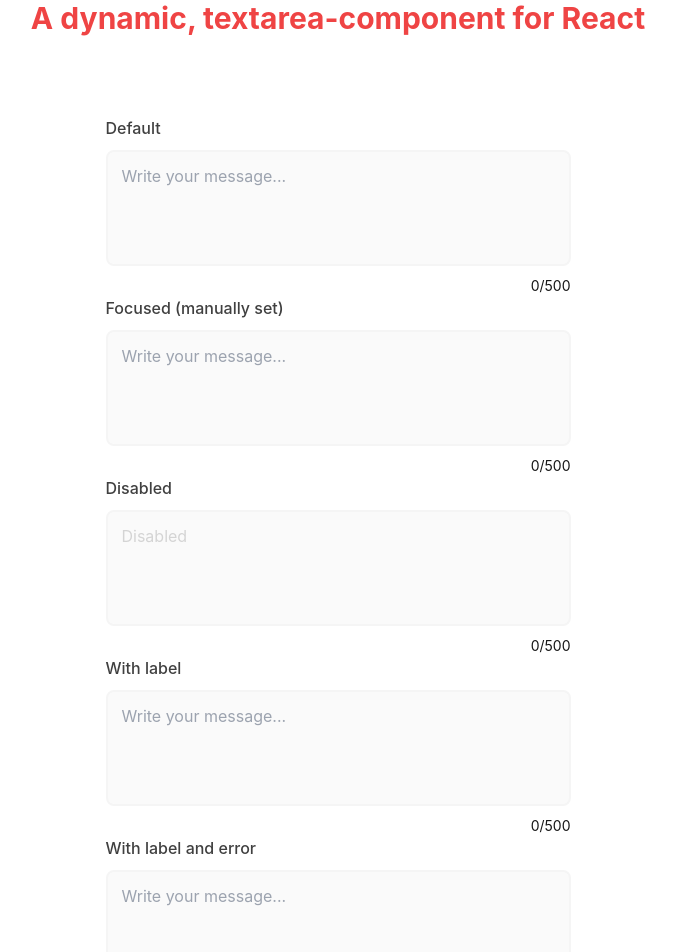
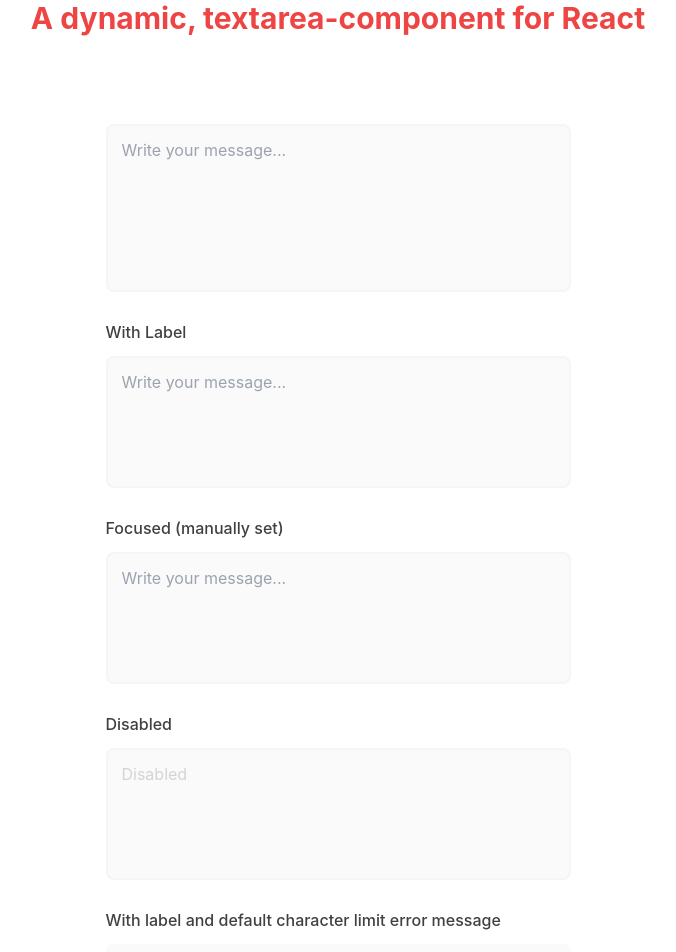
Before and after one commit to amandakoster/textarea-component, a React (Create React App) app: page / in a window 1280 px wide. Shown: the top 952 px of the page, without its empty margins (302-978 px from the left). Built offline with nearby package versions, Linux system fonts and the light colour scheme.

Commit message:
adds the option for a custome errorMesssage or default errorMessage

```diff
--- a/src/App.js
+++ b/src/App.js
@@ -1,17 +1,28 @@
 import "./App.css";
 import TextArea from "./TextArea";
 
+const maxText =
+  "This text exceeds the character limit for demonstration purposes... Lorem ipsum dolor sit amet, consectetur adipiscing elit, sed do eiusmod tempor incididunt ut labore et dolore magna aliqua. Ut enim ad minim veniam, quis nostrud exercitation ullamco laboris nisi ut aliquip ex ea commodo consequat. Duis aute irure dolor in reprehenderit in voluptate velit esse cillum dolore eu fugiat nulla pariatur. Excepteur sint occaecat cupidatat non proident, sunt in culpa qui officia deserunt mollit anim id est laborum.";
+
 function App() {
   return (
-    <div className="flex flex-col items-center justify-center min-h-screen bg-white">
+    <div className="flex flex-col items-center justify-center min-h-screen bg-white pb-40">
       <h1 className="text-red-500 text-3xl font-bold mb-20">
         A dynamic, textarea-component for React
       </h1>
-      <TextArea label="Default" />
+      <TextArea />
+      <TextArea label="With Label" />
       <TextArea label="Focused (manually set)" focused />
-      <TextArea label="Disabled" disabled />
-      <TextArea label="With label" />
-      <TextArea label="With label and error" />
+      <TextArea label="Disabled" disabled className="mb-2" />
+      <TextArea
+        label="With label and default character limit error message"
+        initialText={maxText}
+      />
+      <TextArea
+        label="With label and custom error message"
+        errorMessage="This is an error message"
+        initialText={maxText}
+      />
     </div>
   );
 }
--- a/src/TextArea.jsx
+++ b/src/TextArea.jsx
@@ -1,7 +1,13 @@
 import React, { useEffect, useState } from "react";
 
-export function TextArea({ label, disabled, focused: propFocused }) {
-  const [text, setText] = useState("");
+export function TextArea({
+  label,
+  disabled,
+  focused: propFocused,
+  errorMessage,
+  initialText,
+}) {
+  const [text, setText] = useState(initialText || "");
   const [focused, setFocused] = useState(propFocused || false);
 
   useEffect(() => {
@@ -9,12 +15,12 @@
   }, [propFocused]);
 
   const borderClassNames =
-    text.length > 500
+    text.length > 500 || errorMessage
       ? "border-red-600"
       : `border-2 border-neutral-100 ${focused && "border-indigo-700"}`;
 
   const textColorClass =
-    text.length < 500
+    text.length < 500 && !errorMessage
       ? "font-normal text-sm text-neutral-900"
       : "font-normal text-sm text-red-600";
 
@@ -23,8 +29,8 @@
     : "";
 
   return (
-    <div className="h-[180px] w-[465px] flex flex-col gap-1.5">
-      <div className="flex flex-col gap-1.5 self-stretch grow">
+    <div className="h-[180px] w-[465px] flex flex-col gap-2 my-2">
+      <div className="flex flex-col gap-2 self-stretch grow">
         {label && (
           <label className="mb-1 font-medium text-neutral-700">{label}</label>
         )}
@@ -42,14 +48,12 @@
         />
 
         <div className="w-full flex justify-between mt-1">
-          {text.length >= 500 ? (
-            <span className={`text-sm ${textColorClass}`}>
-              Maximum characters are 500
-            </span>
-          ) : (
+          {text.length >= 500 && !errorMessage ? (
             <span className={`text-sm ${textColorClass} ml-auto`}>
               {text.length}/500
             </span>
+          ) : (
+            <span className={`text-sm ${textColorClass}`}>{errorMessage}</span>
           )}
         </div>
       </div>
```
